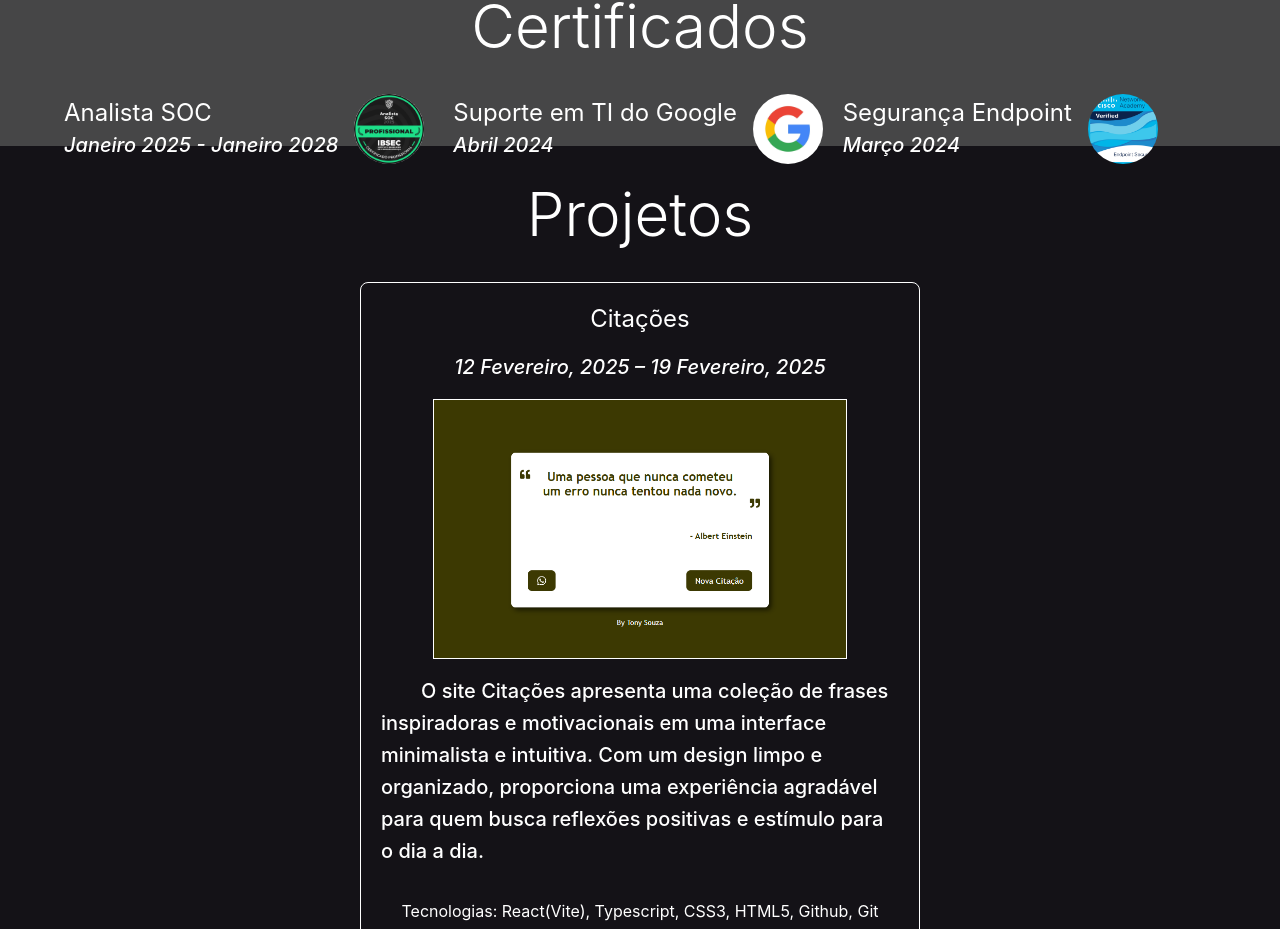
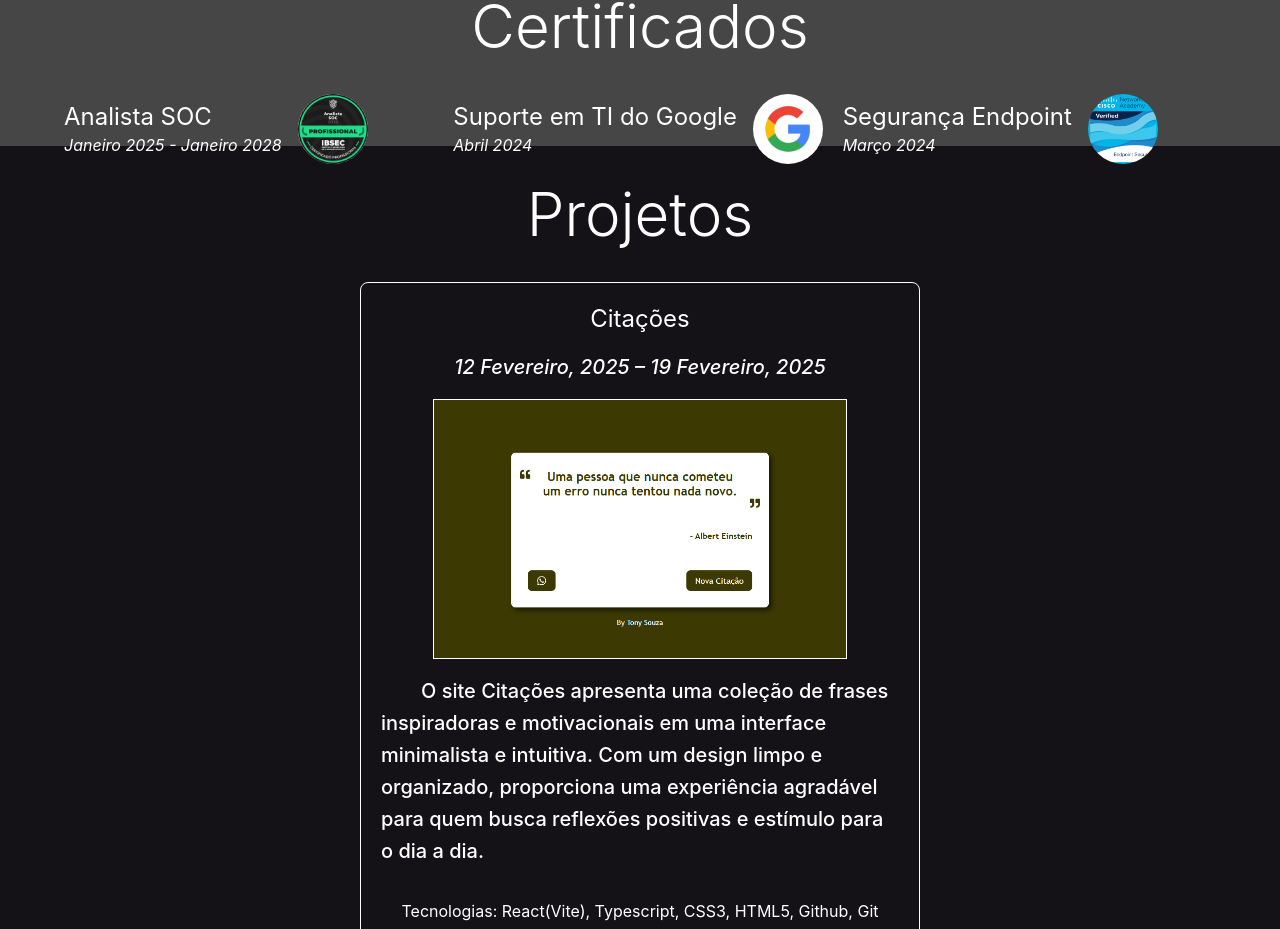
Before and after one commit to TonySouz/portfolio-soc, a React (Vite) app: page / in a window 1280 px wide. Shown: the part 1454-2383 px from the top of the page. Built offline with nearby package versions, Linux system fonts and the light colour scheme.

Commit message:
feat: atualização

```diff
--- a/src/components/StyledCertificados/StyledCertificados.tsx
+++ b/src/components/StyledCertificados/StyledCertificados.tsx
@@ -26,7 +26,7 @@ const Certificados = () => {
             <Box className="certificados-text" sx={{ display: "flex", alignItems: "center", flex: 1 }}>
                 <Typography color="primary.contrastText" variant="h5" pr={2} sx={{ whiteSpace: "nowrap" }}>
                     Analista SOC<br />
-                <Typography color="primary.contrastText" variant="h6"><em>Janeiro 2025 - Janeiro 2028</em></Typography>
+                <Typography color="primary.contrastText"><em>Janeiro 2025 - Janeiro 2028</em></Typography>
                 </Typography>
                 <Link href="https://certs.ibsec.com.br/?cert_hash=ee6346ae7b6f112b" target="_blank">
                     <StyledCertificados src="src/components/StyledCertificados/certificados/soc.png" alt="soc" />
@@ -36,7 +36,7 @@ const Certificados = () => {
             <Box className="certificados-text" sx={{ display: "flex", alignItems: "center", flex: 1 }}>
                 <Typography color="primary.contrastText" variant="h5" pr={2} sx={{ whiteSpace: "nowrap" }}>
                     Suporte em TI do Google<br />
-                <Typography color="primary.contrastText" variant="h6"><em>Abril 2024</em></Typography>
+                <Typography color="primary.contrastText"><em>Abril 2024</em></Typography>
                 </Typography>
                 <Link href="https://www.coursera.org/account/accomplishments/professional-cert/4F5XFJT2CALG" target="_blank">
                     <StyledCertificados src="src/components/StyledCertificados/certificados/google.jpg" alt="google" />
@@ -46,7 +46,7 @@ const Certificados = () => {
             <Box className="certificados-text" sx={{ display: "flex", alignItems: "center", flex: 1, whiteSpace: "nowrap" }}>
                 <Typography color="primary.contrastText" variant="h5" pr={2}>
                     Segurança Endpoint<br />
-                <Typography color="primary.contrastText" variant="h6"><em>Março 2024</em></Typography>
+                <Typography color="primary.contrastText"><em>Março 2024</em></Typography>
                 </Typography>
                 <Link href="https://www.credly.com/badges/abbac157-4aa4-4a38-941a-67348c3e2190/linked_in_profile" target="_blank">
                     <StyledCertificados src="src/components/StyledCertificados/certificados/endpoint.png" alt="endpoint" />
```
